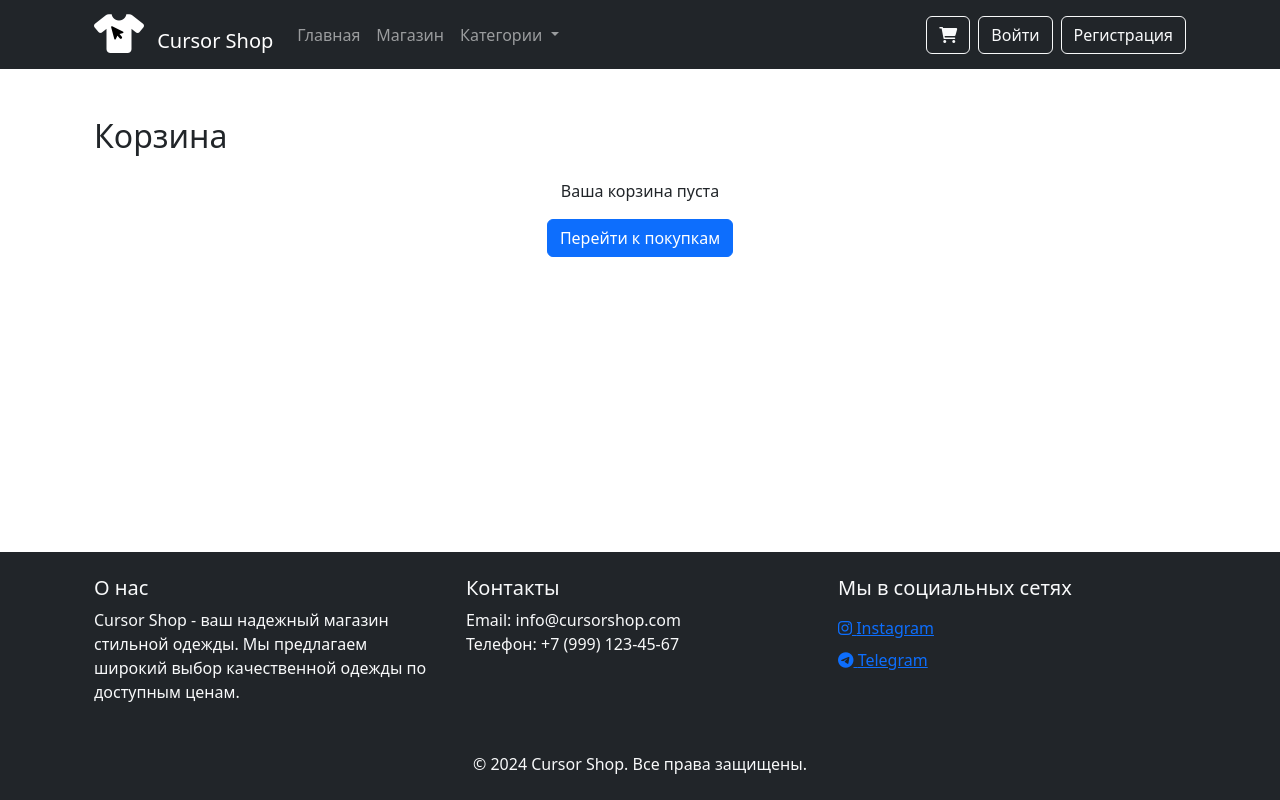
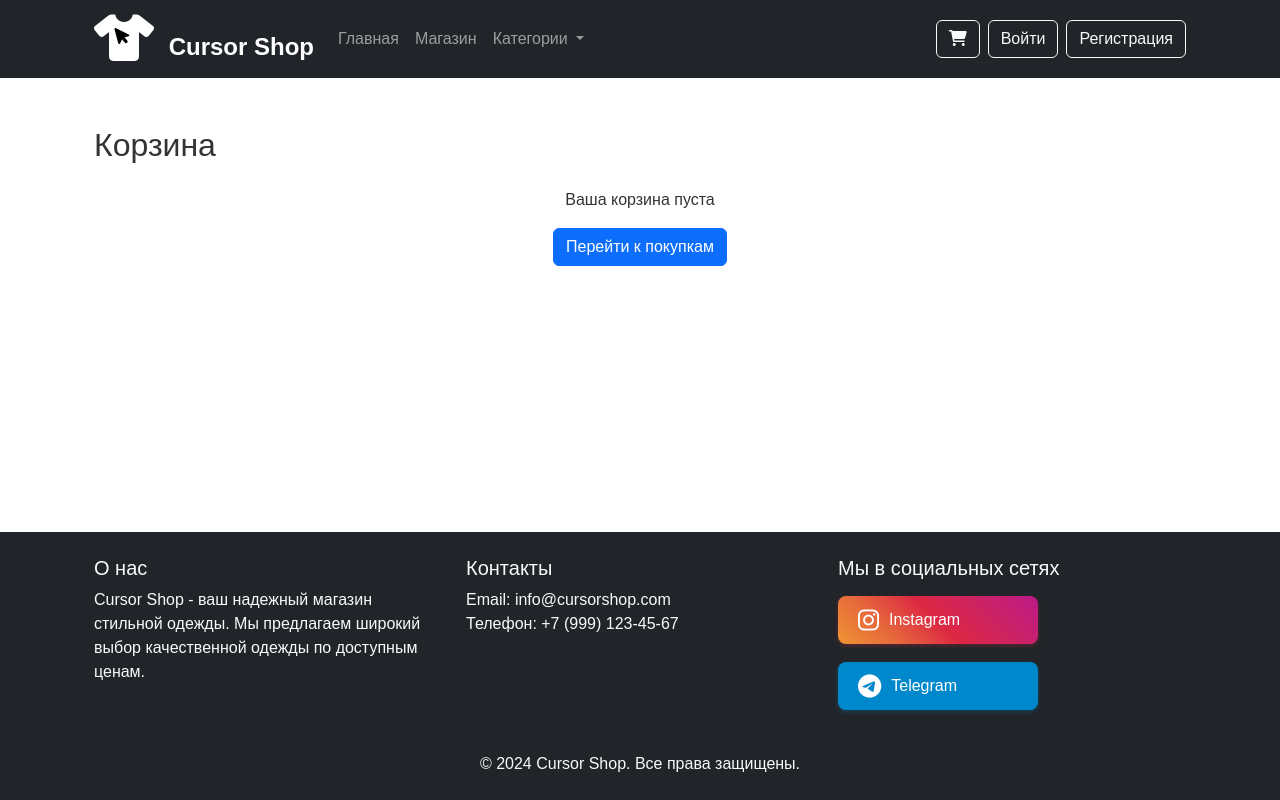
Before and after one commit to ubmember500/cursori5, a Flask app: page /cart in a window 1280 px wide. Run offline with Flask 3, Linux system fonts and the light colour scheme; data comes from the database, SQL or seed files in the repository.

Commit message:
Исправлен путь к файлу стилей и добавлены критические стили прямо в head

```diff
--- a/templates/layout.html
+++ b/templates/layout.html
@@ -6,7 +6,7 @@
     <title>{% block title %}{% endblock %} - Cursor Shop</title>
     <link href="https://cdn.jsdelivr.net/npm/bootstrap@5.3.0/dist/css/bootstrap.min.css" rel="stylesheet">
     <link rel="stylesheet" href="https://cdnjs.cloudflare.com/ajax/libs/font-awesome/6.0.0/css/all.min.css">
-    <link rel="stylesheet" href="{{ url_for('static', filename='css/style.css') }}">
+    <link rel="stylesheet" href="{{ url_for('static', filename='style.css') }}">
     {% block extra_css %}{% endblock %}
     <style>
         html, body {
@@ -91,6 +91,58 @@
         footer {
             flex-shrink: 0;
             width: 100%;
+        }
+
+        /* Критически важные стили для социальных кнопок */
+        .social-btn {
+            display: inline-flex !important;
+            align-items: center !important;
+            justify-content: flex-start !important;
+            padding: 12px 20px !important;
+            border-radius: 8px !important;
+            text-decoration: none !important;
+            color: #ffffff !important;
+            font-weight: 500 !important;
+            transition: all 0.3s ease !important;
+            border: none !important;
+            width: 100% !important;
+            max-width: 200px !important;
+            margin-bottom: 10px !important;
+        }
+
+        .social-btn i {
+            font-size: 24px !important;
+            margin-right: 10px !important;
+            color: #ffffff !important;
+        }
+
+        .social-btn span {
+            color: #ffffff !important;
+        }
+
+        .social-btn.instagram {
+            background: #E1306C !important;
+            background: -webkit-linear-gradient(45deg, #f09433 0%, #e6683c 25%, #dc2743 50%, #cc2366 75%, #bc1888 100%) !important;
+            background: linear-gradient(45deg, #f09433 0%, #e6683c 25%, #dc2743 50%, #cc2366 75%, #bc1888 100%) !important;
+            box-shadow: 0 2px 4px rgba(220, 39, 67, 0.3) !important;
+        }
+
+        .social-btn.telegram {
+            background-color: #0088cc !important;
+            box-shadow: 0 2px 4px rgba(0, 136, 204, 0.3) !important;
+        }
+
+        .social-btn:hover {
+            transform: translateY(-2px) !important;
+            opacity: 0.95 !important;
+        }
+
+        .social-btn.instagram:hover {
+            box-shadow: 0 4px 12px rgba(220, 39, 67, 0.5) !important;
+        }
+
+        .social-btn.telegram:hover {
+            box-shadow: 0 4px 12px rgba(0, 136, 204, 0.5) !important;
         }
     </style>
 </head>
```
